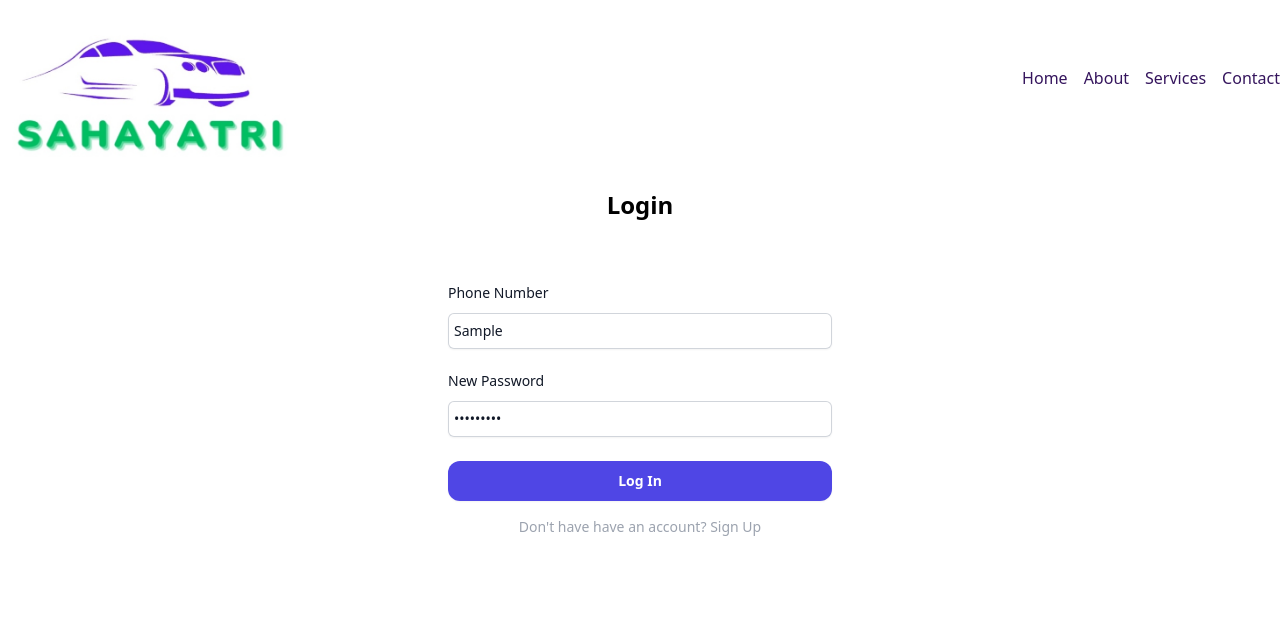
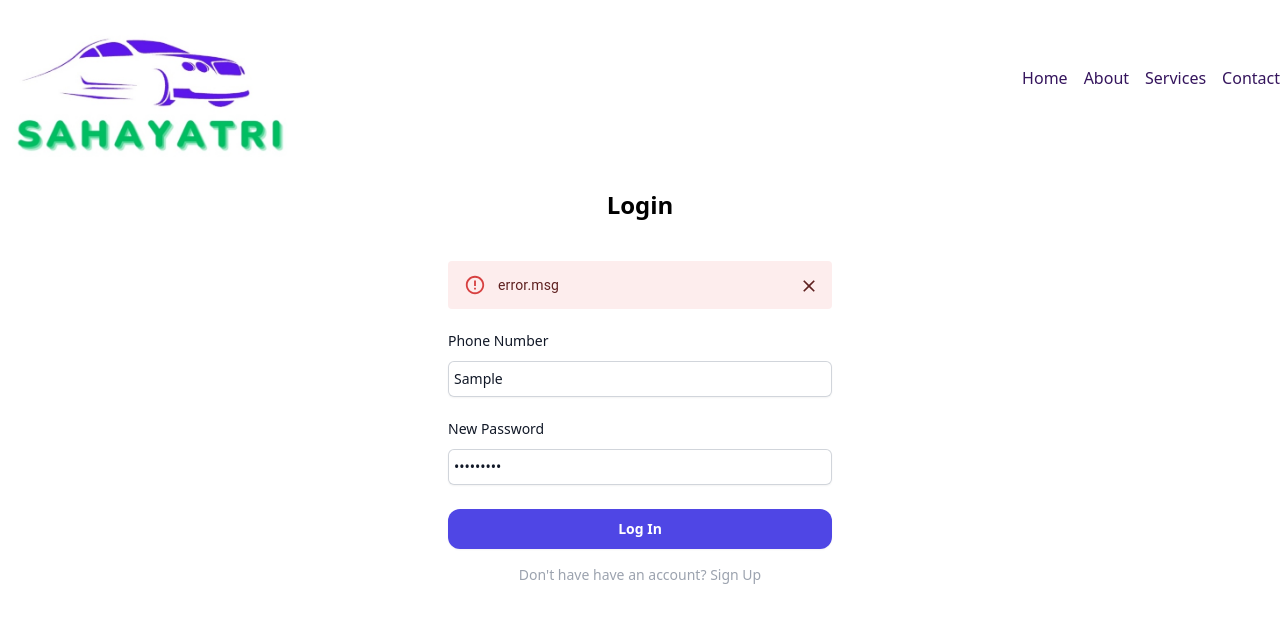
Before and after one commit to kaylinkhanal/sahayatri, a Next.js app in the folder client/: page /login in a window 1280 px wide. Both pictures are taken after typing "Sample", "Sample123" into the empty fields and a click on the button "Log In". Shown: the top 622 px of the page. Built offline with nearby package versions, Linux system fonts and the light colour scheme; no server answers.

Commit message:
Fixed a little issue in login

```diff
--- a/client/src/pages/login/index.js
+++ b/client/src/pages/login/index.js
@@ -1,10 +1,11 @@
-import React, {useState} from "react";
+import React, { useState } from "react";
 import { Formik, Form, Field } from "formik";
 import * as Yup from "yup";
 import Image from "next/image";
-import { setUserDetails } from '../../redux/reducerSlices/userSlice'
+import { setUserDetails } from "../../redux/reducerSlices/userSlice";
 import { useDispatch, useSelector } from "react-redux";
 import { useRouter } from "next/router";
+import { Alert } from "@mui/material";
 const SignupSchema = Yup.object().shape({
   phoneNumber: Yup.string()
     .min(6, "Too Short!")
@@ -20,7 +21,7 @@ const SignupSchema = Yup.object().shape({
 export default function Login() {
   const dispatch = useDispatch();
   const router = useRouter();
-    const [responseMsg, setResponseMsg] = useState({msgLabel: '', msgType: ''})
+  const [responseMsg, setResponseMsg] = useState({ msgLabel: "", msgType: "" });
   const handleLogin = async (values) => {
     try {
       const response = await fetch("http://localhost:8000/login", {
@@ -31,13 +32,19 @@ export default function Login() {
         body: JSON.stringify(values),
       });
       const result = await response.json();
+
+      if (result.success) {
         dispatch(setUserDetails(result));
+        setResponseMsg({
+          msgLabel: "Login successful, Welcome!",
+          msgType: "success",
+        });
         router.push("/profile");
-            if(response.status) {
-                setResponseMsg({msgLabel: result.msg, msgType:response.status == 409 ? 'error' : 'success'})
+      } else {
+        setResponseMsg({ msgLabel: result.msg, msgType: "error" });
       }
     } catch (error) {
-                setResponseMsg({msgLabel: "error.msg", msgType:'error'})
+      setResponseMsg({ msgLabel: "error.msg", msgType: "error" });
       console.error("Error posting data:", error);
     }
   };
@@ -61,6 +68,15 @@ return (
         >
           {({ errors, touched }) => (
             <Form className="w-full flex flex-col justify-center mx-auto mt-10">
+              {responseMsg.msgType && (
+                <Alert
+                  severity={responseMsg.msgType}
+                  onClose={() => setResponseMsg({ msgLabel: "", msgType: "" })}
+                >
+                  {" "}
+                  {responseMsg.msgLabel}{" "}
+                </Alert>
+              )}
               <label
                 htmlFor="phoneNumber"
                 className="block text-sm font-medium leading-6 text-gray-900 mt-5"
@@ -97,7 +113,10 @@ return (
                 Log In
               </button>
 
-                        <div className='text-sm text-gray-400 cursor-pointer hover:text-gray-900 text-center pt-4' onClick={() => router.push('./register')}>
+              <div
+                className="text-sm text-gray-400 cursor-pointer hover:text-gray-900 text-center pt-4"
+                onClick={() => router.push("./register")}
+              >
                 <p>Don't have have an account? Sign Up</p>
               </div>
             </Form>
--- a/client/src/pages/register/index.js
+++ b/client/src/pages/register/index.js
@@ -1,9 +1,9 @@
-import React, {useState} from "react";
+import React, { useState } from "react";
 import { useDispatch, useSelector } from "react-redux";
 import { useRouter } from "next/router";
 import { Formik, Form, Field } from "formik";
 import * as Yup from "yup";
-import { Alert } from '@mui/material';
+import { Alert } from "@mui/material";
 import Link from "next/link";
 const SignupSchema = Yup.object().shape({
   fullName: Yup.string()
@@ -25,7 +25,7 @@ const SignupSchema = Yup.object().shape({
 });
 
 export default function Register() {
-	const [responseMsg, setResponseMsg] = useState({ msgLabel: '', msgType:'' })
+  const [responseMsg, setResponseMsg] = useState({ msgLabel: "", msgType: "" });
   const router = useRouter();
   const registerUser = async (values) => {
     try {
@@ -37,13 +37,14 @@ export default function Register() {
         body: JSON.stringify(values),
       });
       const result = await response.json();
-			if(response.status){
-				setResponseMsg({ msgLabel: result.msg,
-					 msgType: response.status== 409 ?'error': 'success' })
+      if (response.status) {
+        setResponseMsg({
+          msgLabel: result.msg,
+          msgType: response.status == 409 ? "error" : "success",
+        });
       }
-
     } catch (error) {
-			setResponseMsg({ msgLabel: 'Something went wrong', msgType: 'error' })
+      setResponseMsg({ msgLabel: "Something went wrong", msgType: "error" });
       console.error("Error posting data:", error);
     }
   };
@@ -70,7 +71,15 @@ export default function Register() {
         >
           {({ errors, touched }) => (
             <Form className="w-full flex flex-col justify-center mx-auto mt-10">
-						{responseMsg.msgType && <Alert severity={responseMsg.msgType} onClose={() => setResponseMsg({ msgLabel: '', msgType:'' })}> {responseMsg.msgLabel} </Alert>}
+              {responseMsg.msgType && (
+                <Alert
+                  severity={responseMsg.msgType}
+                  onClose={() => setResponseMsg({ msgLabel: "", msgType: "" })}
+                >
+                  {" "}
+                  {responseMsg.msgLabel}{" "}
+                </Alert>
+              )}
 
               <label
                 htmlFor="fullName"
@@ -134,7 +143,10 @@ export default function Register() {
               >
                 Sign Up
               </button>
-							<div className='text-sm text-gray-400 cursor-pointer hover:text-gray-900 text-center pt-4' onClick={() => router.push('./login')}>
+              <div
+                className="text-sm text-gray-400 cursor-pointer hover:text-gray-900 text-center pt-4"
+                onClick={() => router.push("./login")}
+              >
                 <p>Already have have an account? Sign In</p>
               </div>
             </Form>
```
Lines whose indentation alone changed are shown as unchanged.
